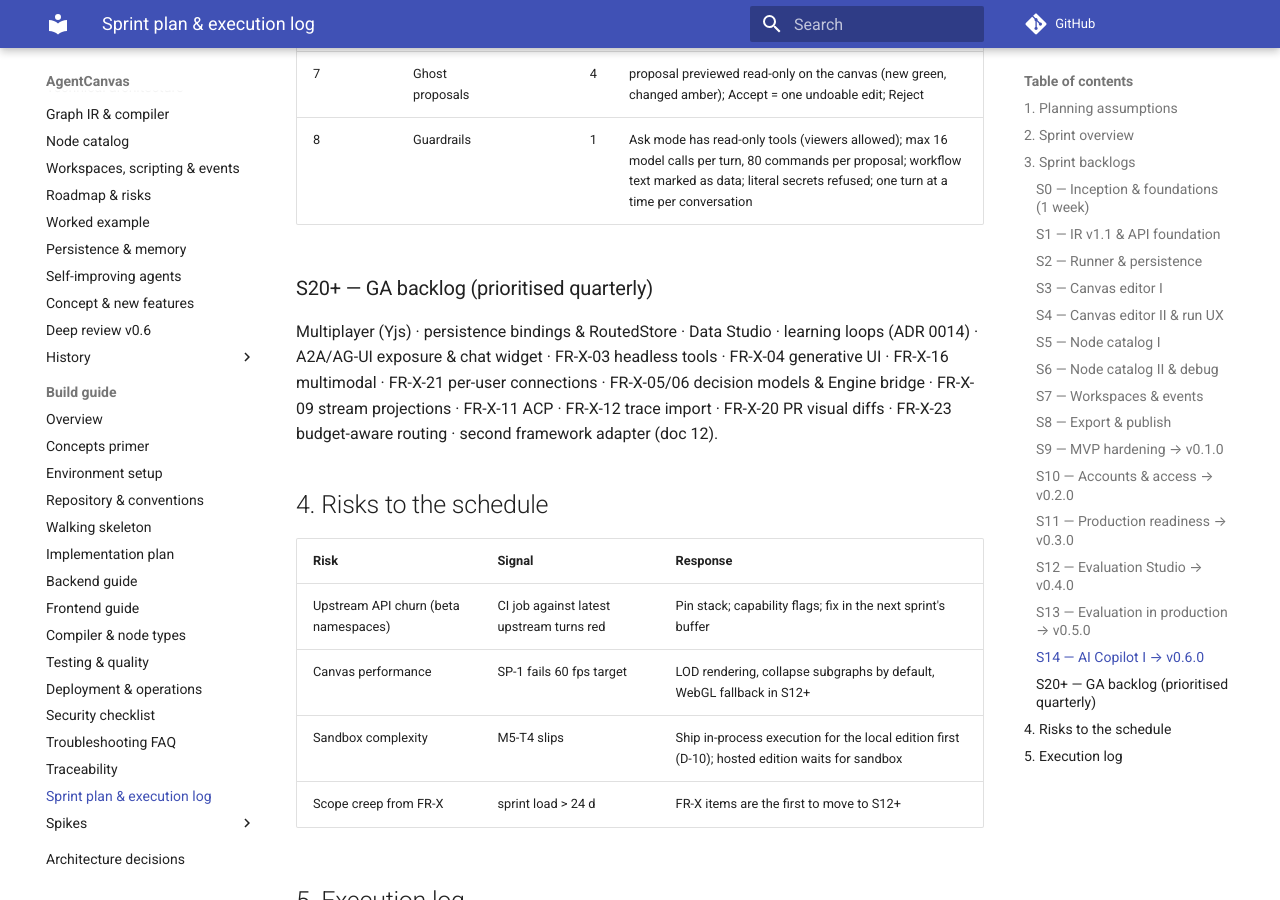
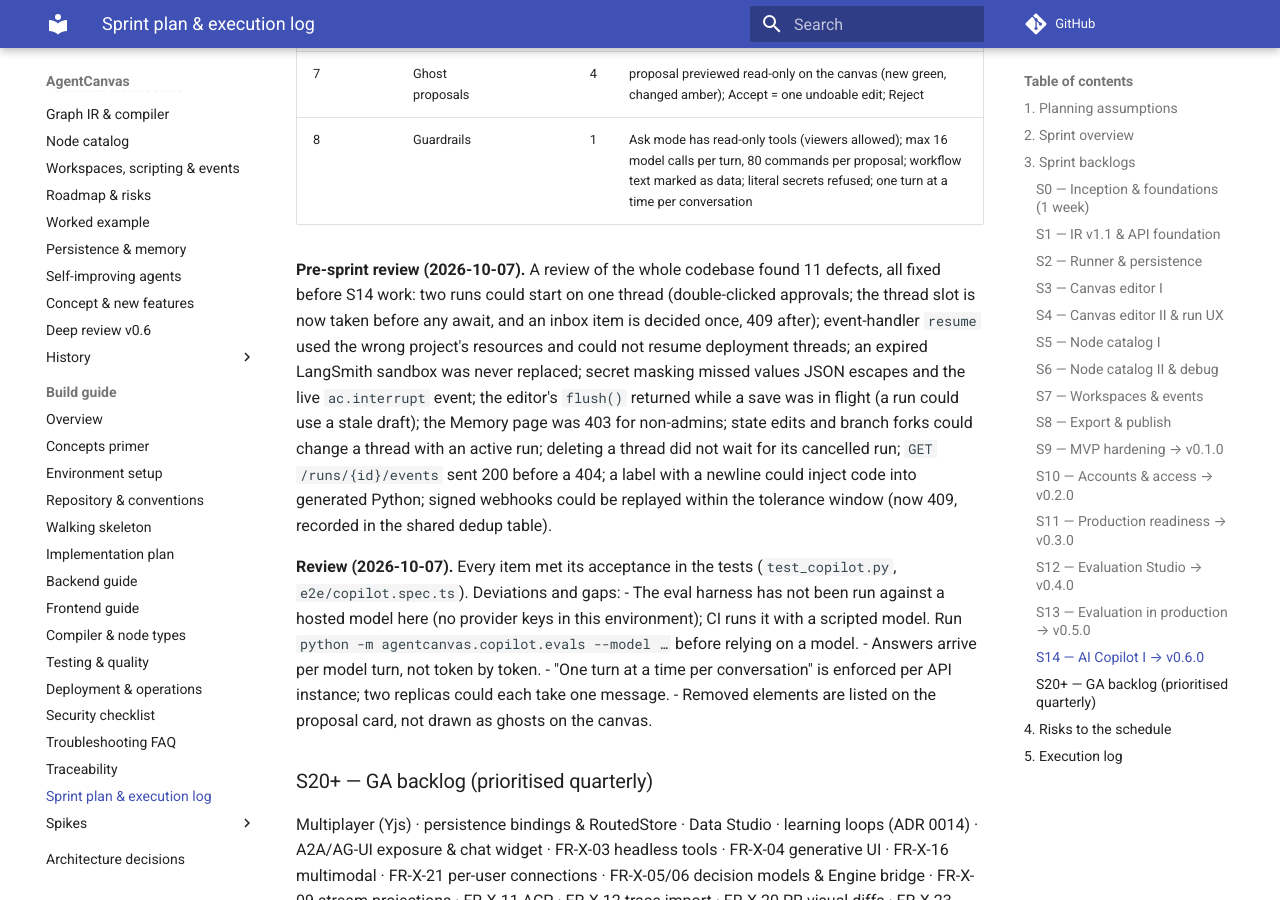
Before and after one commit to marunsct/AgentCanvas, an MkDocs documentation site: the page built from docs/agent-canvas-spec/build-guide/13-sprint-plan.md, in a window 1280 px wide and 900 px high, scrolled down 16778 px. Built offline with MkDocs 1.6.1 and Material for MkDocs 9.7.7, drawn with Linux system fonts in a browser that asks for light colours; comment, search, counter and statistics services are not loaded.

Commit message:
S14 review notes, progress
Co-Authored-By: Claude Opus 5.5 <noreply@anthropic.com>
Claude-Session: https://claude.ai/code/session_01TnwXroEqg928HTvmJZCt19

```diff
--- a/docs/agent-canvas-spec/build-guide/13-sprint-plan.md
+++ b/docs/agent-canvas-spec/build-guide/13-sprint-plan.md
@@ -350,6 +350,24 @@ review's findings were fixed first (see the S14 review below).
 | 7 | Ghost proposals | 4 | proposal previewed read-only on the canvas (new green, changed amber); Accept = one undoable edit; Reject |
 | 8 | Guardrails | 1 | Ask mode has read-only tools (viewers allowed); max 16 model calls per turn, 80 commands per proposal; workflow text marked as data; literal secrets refused; one turn at a time per conversation |
 
+**Pre-sprint review (2026-10-07).** A review of the whole codebase found 11 defects, all fixed before S14 work:
+two runs could start on one thread (double-clicked approvals; the thread slot is now taken before any await, and an
+inbox item is decided once, 409 after); event-handler `resume` used the wrong project's resources and could not
+resume deployment threads; an expired LangSmith sandbox was never replaced; secret masking missed values JSON escapes
+and the live `ac.interrupt` event; the editor's `flush()` returned while a save was in flight (a run could use a stale
+draft); the Memory page was 403 for non-admins; state edits and branch forks could change a thread with an active
+run; deleting a thread did not wait for its cancelled run; `GET /runs/{id}/events` sent 200 before a 404; a label
+with a newline could inject code into generated Python; signed webhooks could be replayed within the tolerance
+window (now 409, recorded in the shared dedup table).
+
+**Review (2026-10-07).** Every item met its acceptance in the tests (`test_copilot.py`, `e2e/copilot.spec.ts`).
+Deviations and gaps:
+- The eval harness has not been run against a hosted model here (no provider keys in this environment); CI runs it
+  with a scripted model. Run `python -m agentcanvas.copilot.evals --model …` before relying on a model.
+- Answers arrive per model turn, not token by token.
+- "One turn at a time per conversation" is enforced per API instance; two replicas could each take one message.
+- Removed elements are listed on the proposal card, not drawn as ghosts on the canvas.
+
 ### S20+ — GA backlog (prioritised quarterly)
 Multiplayer (Yjs) · persistence bindings & RoutedStore · Data Studio · learning loops (ADR 0014) · A2A/AG-UI exposure & chat widget · FR-X-03 headless tools · FR-X-04 generative UI · FR-X-16 multimodal · FR-X-21 per-user connections · FR-X-05/06 decision models & Engine bridge · FR-X-09 stream projections · FR-X-11 ACP · FR-X-12 trace import · FR-X-20 PR visual diffs · FR-X-23 budget-aware routing · second framework adapter (doc 12).
 
```
Also changed, not shown: PROGRESS.md (+6 -2 lines).
